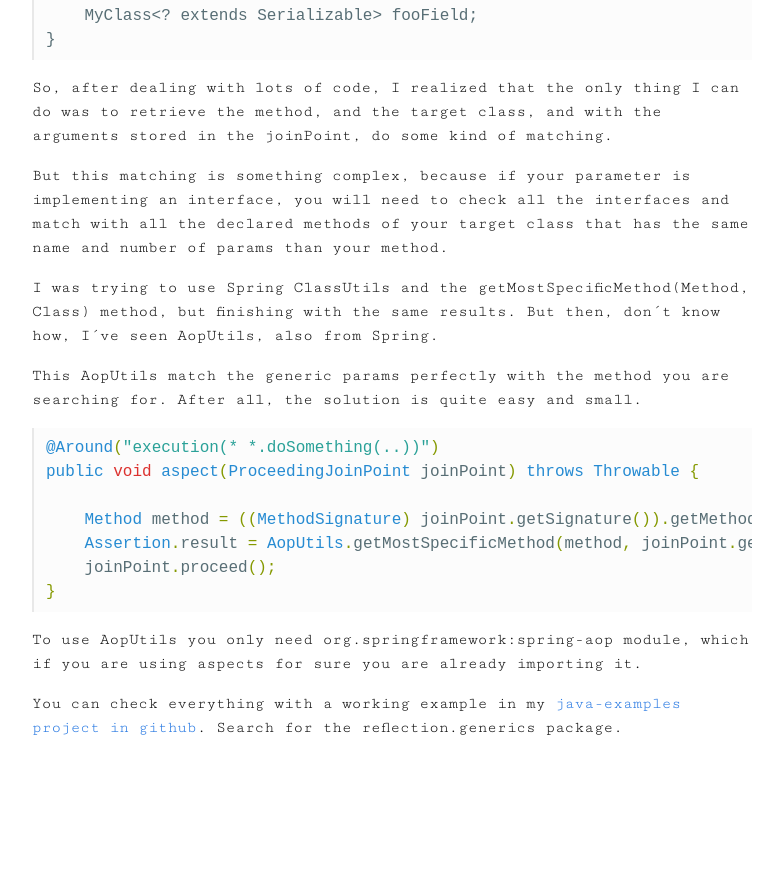
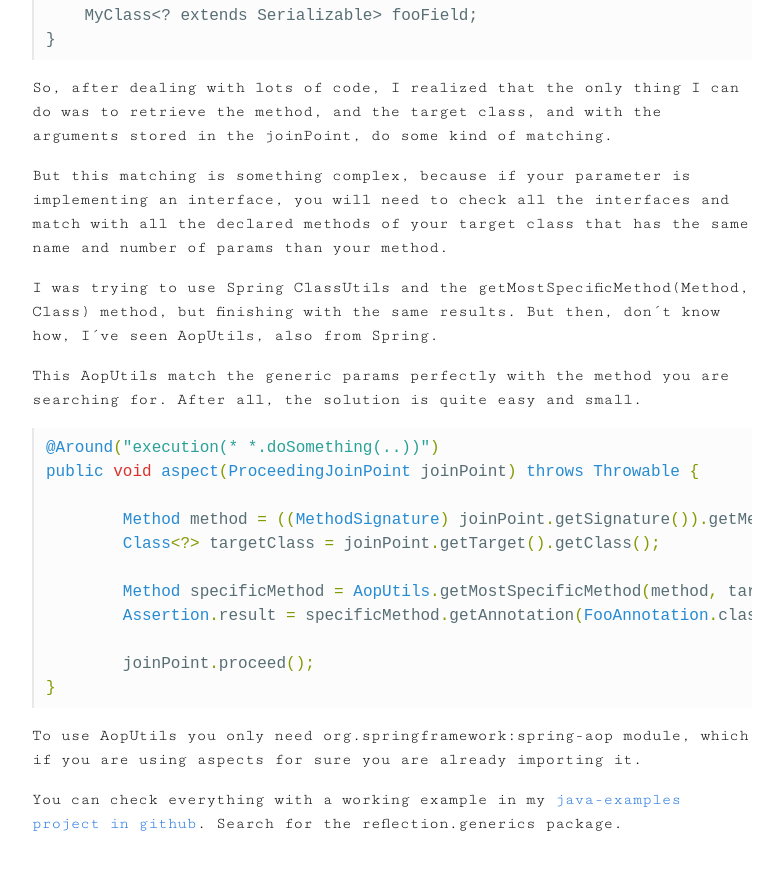
Before and after one commit to caay2000/caay2000.github.io, a Jekyll site: the page built from _posts/2017-06-26-Java-reflection-with-generic-parameter-types.md, in a window 1280 px wide and 900 px high, scrolled down 1176 px. Shown: the top 870 px of the window, without its empty margins (248-1031 px from the left). Built offline with Jekyll 4.4.1, drawn with Linux system fonts in a browser that asks for light colours; comment, search, counter and statistics services are not loaded; before the commit the page ends 1980 px from its top, so only the background shows below that.

Commit message:
* updating post for generic parameter types

````diff
--- a/_posts/2017-06-26-Java-reflection-with-generic-parameter-types.md
+++ b/_posts/2017-06-26-Java-reflection-with-generic-parameter-types.md
@@ -53,9 +53,13 @@ This AopUtils match the generic params perfectly with the method you are searchi
 @Around("execution(* *.doSomething(..))")
 public void aspect(ProceedingJoinPoint joinPoint) throws Throwable {
 
-    Method method = ((MethodSignature) joinPoint.getSignature()).getMethod();
-    Assertion.result = AopUtils.getMostSpecificMethod(method, joinPoint.getTarget().getClass()).getAnnotation(FooAnnotation.class).value();
-    joinPoint.proceed();
+        Method method = ((MethodSignature) joinPoint.getSignature()).getMethod();
+        Class<?> targetClass = joinPoint.getTarget().getClass();
+
+        Method specificMethod = AopUtils.getMostSpecificMethod(method, targetClass);
+        Assertion.result = specificMethod.getAnnotation(FooAnnotation.class).value();
+
+        joinPoint.proceed();
 }
 ```
 
````
